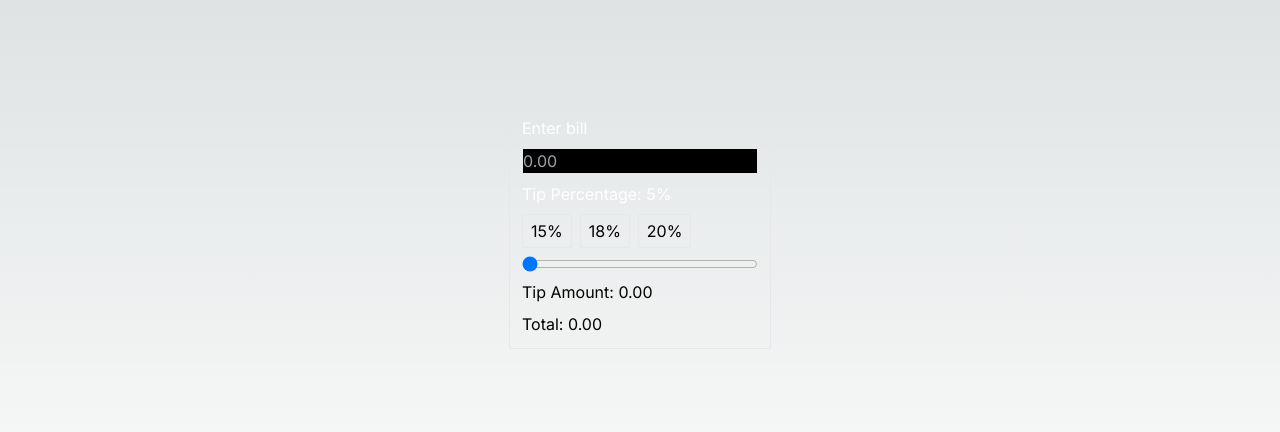
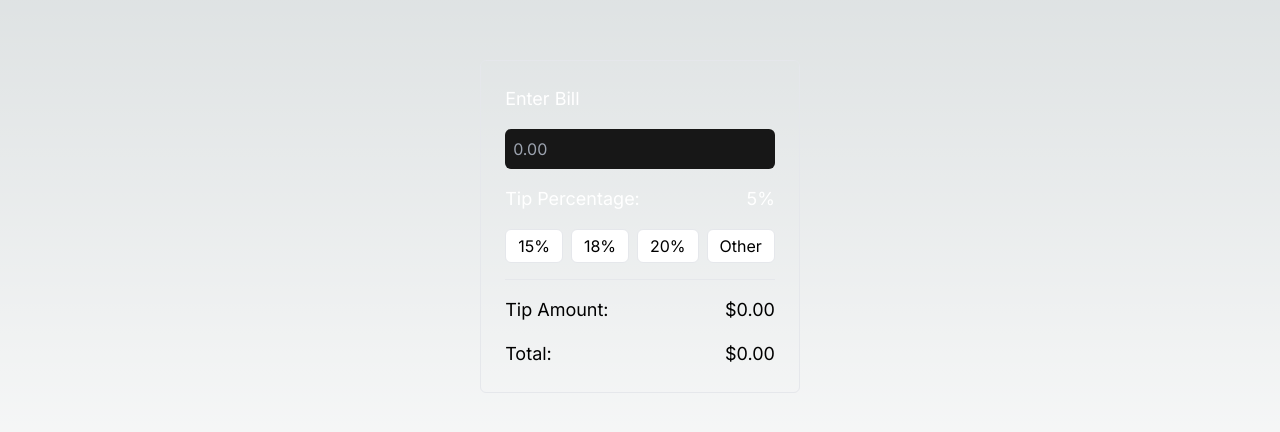
Before and after one commit to bluffdev/tip-calculator, a Next.js app: page / in a window 1280 px wide. Shown: the part 174-606 px from the top of the page. Built offline with nearby package versions, Linux system fonts and the light colour scheme.

Commit message:
updated input ui and labels for accessability

```diff
--- a/src/app/page.tsx
+++ b/src/app/page.tsx
@@ -7,6 +7,7 @@ export default function Home() {
   const [tipPercentage, setTipPercentage] = useState(5);
   const [tipAmount, setTipAmount] = useState('0.00');
   const [total, setTotal] = useState('0.00');
+  const [otherSelected, setOtherSelected] = useState(false);
 
   useEffect(() => {
     if (bill !== '') {
@@ -38,9 +39,12 @@ export default function Home() {
 
   return (
     <main className="flex min-h-screen flex-col items-center justify-center p-24">
-      <div className="flex flex-col border rounded-sm p-3 gap-2">
-        <label className="text-white">Enter bill</label>
+      <div className="flex flex-col p-6 gap-4 lg:border lg:rounded-md">
+        <label htmlFor="bill-input" className="text-white text-lg">
+          Enter Bill
+        </label>
         <input
+          id="bill-input"
           type="text"
           value={bill}
           placeholder="0.00"
@@ -49,33 +53,63 @@ export default function Home() {
               setBill(e.target.value);
             }
           }}
-          className="bg-black border"
+          className="bg-neutral-900 focus:outline-none focus:ring-offset-1 focus:ring focus:ring-offset-neutral-300 focus:ring-neutral-500 rounded-md text-md p-2"
         />
-        <label className="text-white">{`Tip Percentage: ${tipPercentage}%`}</label>
-        <div className="flex gap-2">
-          <button onClick={() => setTipPercentage(15)} className="border rounded-sm px-2 py-1">
+        <label htmlFor="tipPercentage" className="flex justify-between text-white text-lg">
+          <span>Tip Percentage:</span>
+          <span id="tipPercentage" className="ml-2">{`${tipPercentage}%`}</span>
+        </label>
+
+        <div className="flex gap-2 text-black">
+          <button
+            onClick={() => setTipPercentage(15)}
+            className="bg-white border rounded-md px-3 py-1"
+          >
             15%
           </button>
-          <button onClick={() => setTipPercentage(18)} className="border rounded-sm px-2 py-1">
+          <button
+            onClick={() => setTipPercentage(18)}
+            className="bg-white border rounded-md px-3 py-1"
+          >
             18%
           </button>
-          <button onClick={() => setTipPercentage(20)} className="border rounded-sm px-2 py-1">
+          <button
+            onClick={() => setTipPercentage(20)}
+            className="bg-white border rounded-md px-3 py-1"
+          >
             20%
           </button>
+          <button
+            aria-label="Enter other percentage"
+            onClick={() => setOtherSelected(!otherSelected)}
+            className="bg-white border rounded-md px-3 py-1"
+          >
+            Other
+          </button>
         </div>
-        <input
-          type="range"
-          min={5}
-          max={25}
-          value={tipPercentage}
-          onChange={(e) => {
-            setTipPercentage(Number(e.target.value));
-          }}
-        />
-        <span>{`Tip Amount: ${tipAmount}`}</span>
-        <span>{`Total: ${total}`}</span>
+        {otherSelected && (
+          <input
+            type="text"
+            value={bill}
+            placeholder="0"
+            onChange={(e) => {
+              if (isNumberAValidDollarAmount(e.target.value)) {
+                setBill(e.target.value);
+              }
+            }}
+            className="bg-neutral-900 focus:outline-none focus:ring-offset-1 focus:ring focus:ring-offset-neutral-300 focus:ring-neutral-500 rounded-md text-md p-2"
+          />
+        )}
+        <hr />
+        <div className="flex justify-between">
+          <span className="text-lg">Tip Amount:</span>
+          <span className="text-lg">{`$${tipAmount}`}</span>
+        </div>
+        <div className="flex justify-between">
+          <span className="text-lg">Total:</span>
+          <span className="text-lg">{`$${total}`}</span>
+        </div>
       </div>
-      <div></div>
     </main>
   );
 }
```
